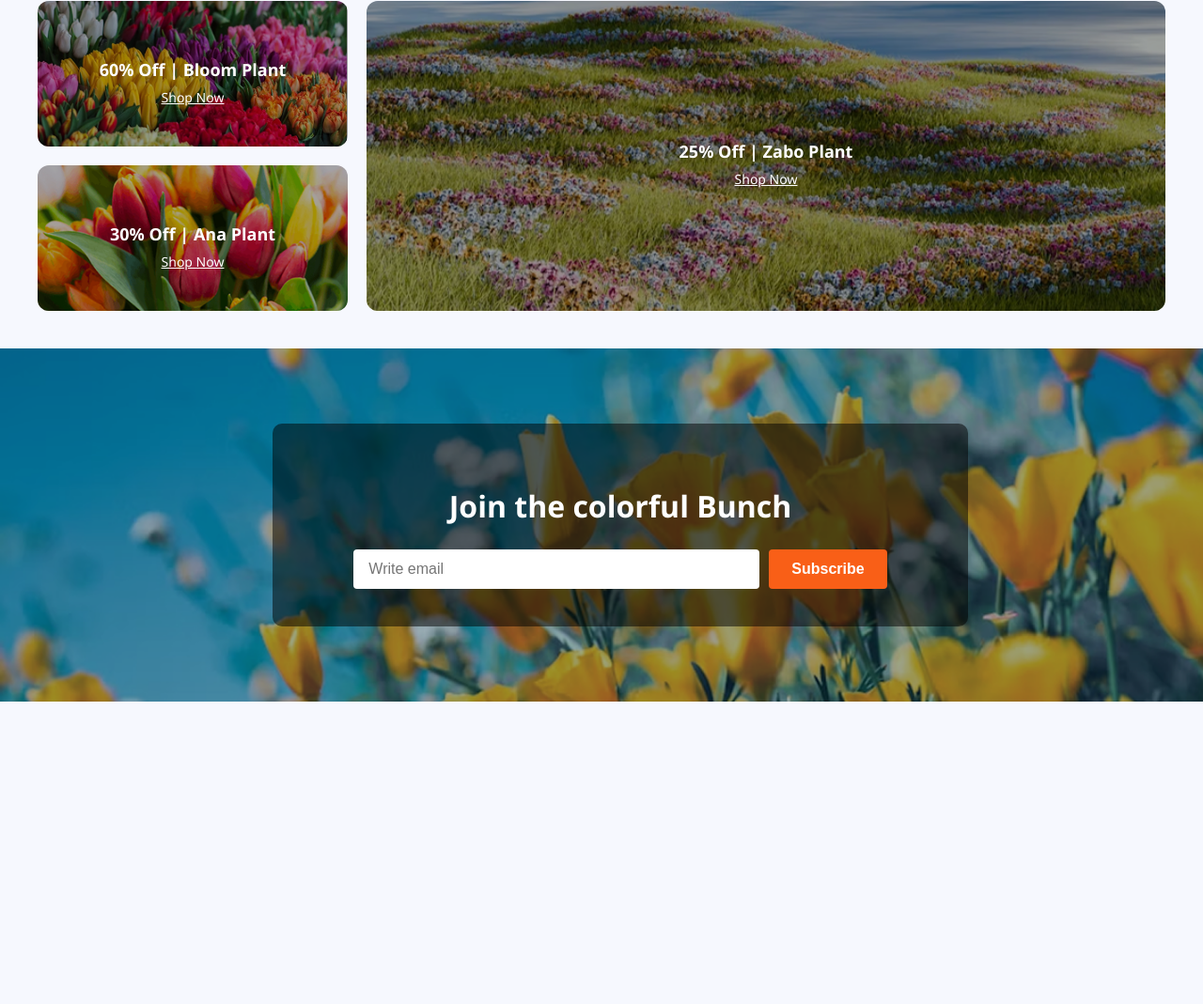
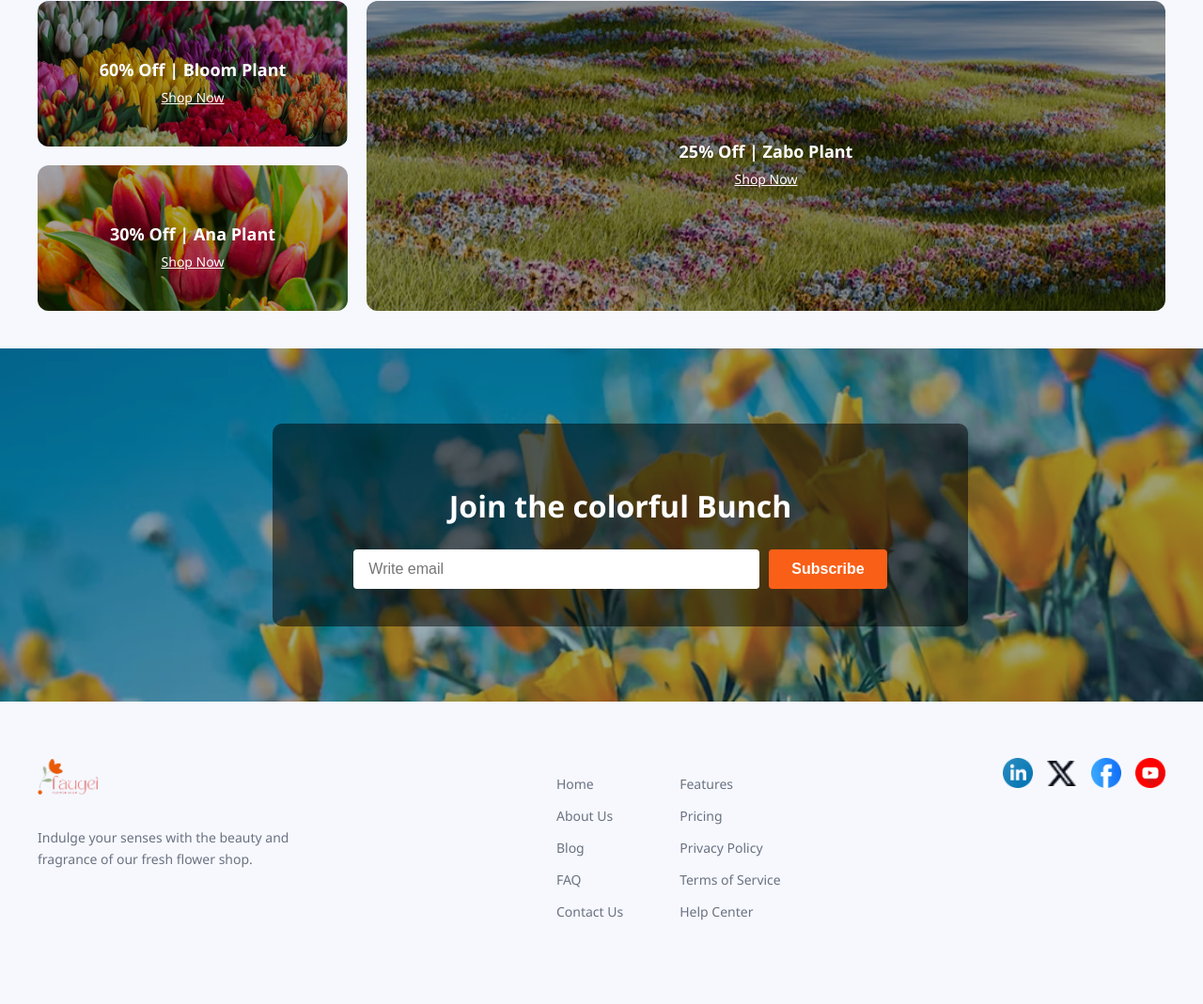
Before and after one commit to fahim-5/Assignment-02, a plain HTML site: page index.html in a window 1280 px wide. Shown: the part 2632-3701 px from the top of the page at 94% size. Before the commit the page ends 3379 px from the top, so only its background shows below. Drawn offline with Linux system fonts and the light colour scheme.

Commit message:
Footer complete

```diff
--- a/index.html
+++ b/index.html
@@ -180,7 +180,42 @@
   </div>
 </section>
 
+    <!-- Footer Section -->
+<footer class="footer">
+  <div class="footer-container">
+    <!-- Left -->
+    <div class="footer-left">
+      <img src="assets/logo.png" alt="Faugei Logo" class="footer-logo">
+      <p>Indulge your senses with the beauty and fragrance of our fresh flower shop.</p>
+    </div>
 
+    <!-- Center - Links -->
+    <div class="footer-links">
+      <ul>
+        <li><a href="#">Home</a></li>
+        <li><a href="#">About Us</a></li>
+        <li><a href="#">Blog</a></li>
+        <li><a href="#">FAQ</a></li>
+        <li><a href="#">Contact Us</a></li>
+      </ul>
+      <ul>
+        <li><a href="#">Features</a></li>
+        <li><a href="#">Pricing</a></li>
+        <li><a href="#">Privacy Policy</a></li>
+        <li><a href="#">Terms of Service</a></li>
+        <li><a href="#">Help Center</a></li>
+      </ul>
+    </div>
+
+    <!-- Right - Social Icons -->
+    <div class="footer-socials">
+      <a href="#"><img src="assets/icon-linkedin.png" alt="LinkedIn"></a>
+      <a href="#"><img src="assets/icon-twitter.png" alt="Twitter"></a>
+      <a href="#"><img src="assets/icon-facebook.png" alt="Facebook"></a>
+      <a href="#"><img src="assets/icon-youtube.png" alt="YouTube"></a>
+    </div>
+  </div>
+</footer>
 
 </body>
 </html>
--- a/style.css
+++ b/style.css
@@ -400,3 +400,83 @@ body {
 .newsletter-form button:hover {
   background-color: #d64c0d;
 }
+
+.footer {
+  background-color: #f6f8fe;
+  padding: 60px 40px;
+}
+
+.footer-container {
+  display: flex;
+  flex-wrap: wrap;
+  justify-content: space-between;
+  gap: 40px;
+  align-items: flex-start;
+  max-width: 1200px;
+  margin: 0 auto;
+}
+
+.footer-left {
+  flex: 1;
+  min-width: 220px;
+}
+
+.footer-logo {
+  height: 40px;
+  margin-bottom: 15px;
+}
+
+.footer-left p {
+  color: #6b7280;
+  font-size: 14px;
+  line-height: 1.6;
+}
+
+.footer-links {
+  display: flex;
+  gap: 60px;
+  flex: 2;
+  justify-content: center;
+  min-width: 300px;
+}
+
+.footer-links ul {
+  list-style: none;
+  padding: 0;
+}
+
+.footer-links ul li {
+  margin-bottom: 12px;
+}
+
+.footer-links ul li a {
+  color: #6b7280;
+  font-size: 14px;
+  text-decoration: none;
+  transition: color 0.3s;
+}
+
+.footer-links ul li a:hover {
+  color: #000;
+}
+
+.footer-socials {
+  display: flex;
+  gap: 15px;
+  align-items: center;
+}
+
+.footer-socials img {
+  width: 32px;
+  height: 32px;
+  object-fit: contain;
+  transition: transform 0.3s;
+}
+
+.footer-socials img:hover {
+  transform: scale(1.1);
+}
+
+
+
+/* Responsive Navbar for iPhone 14 (width ~390px) */
```
